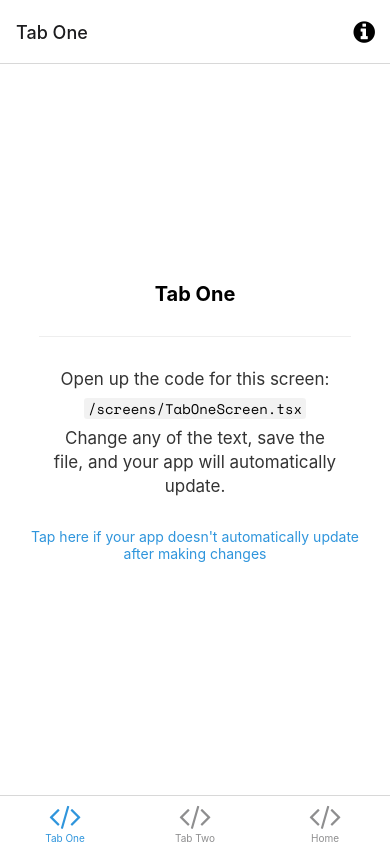
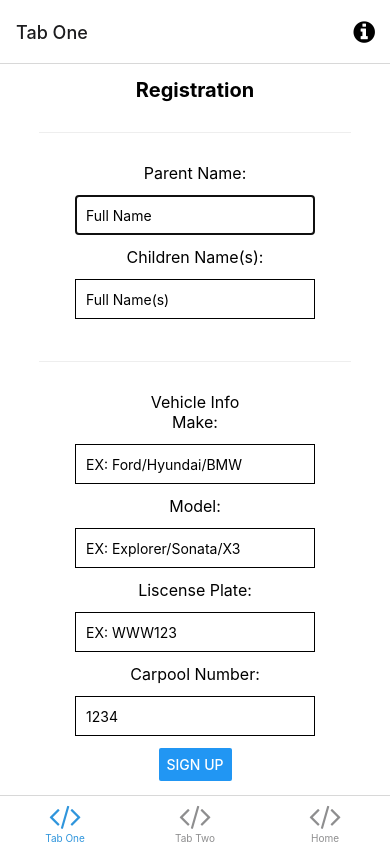
Before and after one commit to faups/CarpoolMobile, a React Native app: screen /TabOne in a window 390 px wide. Built offline with nearby package versions, Linux system fonts and the light colour scheme; what expo-linking would draw is missing.

Commit message:
Update TabOneScreen.tsx
Registration Screen *needs scrolling and submit function*

```diff
--- a/screens/TabOneScreen.tsx
+++ b/screens/TabOneScreen.tsx
@@ -1,15 +1,85 @@
-import { StyleSheet } from 'react-native';
+import React, { useState, useRef } from 'react';
+import { StyleSheet, TextInput, Button, ScrollView } from 'react-native';
 
 import EditScreenInfo from '../components/EditScreenInfo';
 import { Text, View } from '../components/Themed';
 import { RootTabScreenProps } from '../types';
 
 export default function TabOneScreen({ navigation }: RootTabScreenProps<'TabOne'>) {
+  const [parent, setTextP] = useState('');
+  const [childrens, setTextC] = useState('');
+  const [make, setTextMake] = useState('');
+  const [model, setTextModel] = useState('');
+  const [liscense, setTextL] = useState('');
+  const [pool, setTextPool] = useState('');
+
+  // const childInput = useRef(null);
+  // const makeInput = useRef(null);
+  // const modelInput = useRef(null);
+  // const liscenseInput = useRef(null);
+  // const poolInput = useRef(null);
+
+  const submit = () => {
+    alert(`Confirmation email has been sent to ${pool}`);
+  };
+
   return (
     <View style={styles.container}>
-      <Text style={styles.title}>Tab One</Text>
-      <View style={styles.separator} lightColor="#eee" darkColor="rgba(255,255,255,0.1)" />
-      <EditScreenInfo path="/screens/TabOneScreen.tsx" />
+      {/* <ScrollView> */}
+        <Text style={styles.title}>Registration</Text>
+        <View style={styles.separator} lightColor="#eee" darkColor="rgba(255,255,255,0.1)" />
+
+        <Text style={styles.body}>Parent Name:</Text>
+        <TextInput style={styles.input}
+          placeholder="Full Name"
+          onChangeText={newText => setTextP(newText)}
+          defaultValue={parent}
+          autoFocus={true}
+          returnKeyType="next"
+          // onSubmitEditing={() => childInput.current.focus()}
+        />
+
+        <Text style={styles.body}>Children Name(s):</Text>
+        <TextInput style={styles.input}
+          placeholder="Full Name(s)"
+          onChangeText={newText => setTextC(newText)}
+          defaultValue={childrens}
+          // ref={childInput}
+        />
+
+        <View style={styles.separator} lightColor="#eee" darkColor="rgba(255,255,255,0.1)" />
+        <Text style={styles.body}>Vehicle Info</Text>
+
+        <Text style={styles.body}>Make:</Text>
+        <TextInput style={styles.input}
+          placeholder="EX: Ford/Hyundai/BMW"
+          onChangeText={newText => setTextMake(newText)}
+          defaultValue={make}
+        />
+
+        <Text style={styles.body}>Model:</Text>
+        <TextInput style={styles.input}
+          placeholder="EX: Explorer/Sonata/X3"
+          onChangeText={newText => setTextModel(newText)}
+          defaultValue={model}
+        />
+        <Text style={styles.body}>Liscense Plate:</Text>
+        <TextInput style={styles.input}
+          placeholder="EX: WWW123"
+          onChangeText={newText => setTextL(newText)}
+          defaultValue={liscense}
+        />
+        <Text style={styles.body}>Carpool Number:</Text>
+        <TextInput style={styles.input}
+          placeholder="1234"
+          onChangeText={newText => setTextPool(newText)}
+          defaultValue={pool}
+        />
+
+        <View>
+          <Button title="Sign Up" onPress={submit} />
+        </View>
+      {/* </ScrollView> */}
     </View>
   );
 }
@@ -24,9 +94,20 @@ const styles = StyleSheet.create({
     fontSize: 20,
     fontWeight: 'bold',
   },
+  body: {
+    fontSize: 16,
+  },
   separator: {
     marginVertical: 30,
     height: 1,
     width: '80%',
   },
+  input: {
+    height: 40,
+    margin: 12,
+    borderWidth: 1,
+    padding: 10,
+  },
 });
+
+//run using: npm run android
```
